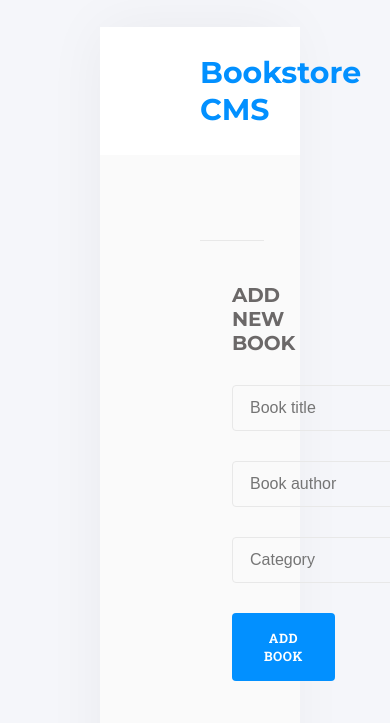
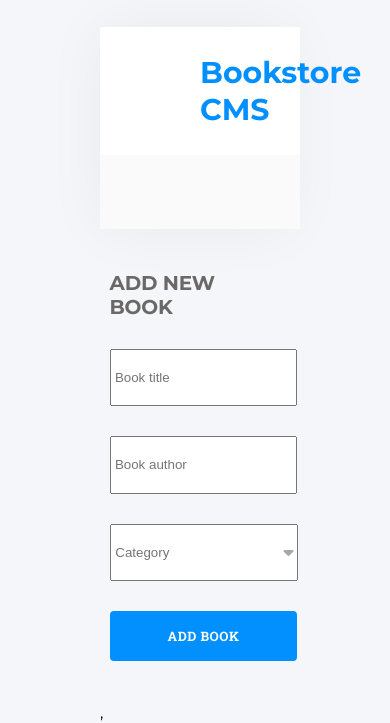
Before and after one commit to Izebiafe/book-store, a React (Create React App) app: page / in a window 390 px wide. Shown: the part 122-845 px from the top of the page. Built offline with nearby package versions, Linux system fonts and the light colour scheme; no server answers.

Commit message:
adjust form elements to the left

```diff
--- a/src/App.js
+++ b/src/App.js
@@ -11,22 +11,22 @@ function App() {
       <div className="App">
         <Navbar />
         <main>
-
           <Routes>
             <Route
               path="/"
               element={(
-                <ul>
-                  <BookList />
-                </ul>
-              )}
+                <>
+                  <ul>
+                    <BookList />
+                  </ul>
+                </>
+            )}
             />
             <Route path="/categories" element={<Categories />} />
           </Routes>
-          <Input />
         </main>
-        <Input />
       </div>
+      <Input />
     </BrowserRouter>
   );
 }
--- a/src/components/styles/book.css
+++ b/src/components/styles/book.css
@@ -1,6 +1,8 @@
 .book-container {
   display: flex;
-  flex-wrap: wrap; /* Allow books to wrap on smaller screens */
+  flex-wrap: wrap;
+
+  /* Allow books to wrap on smaller screens */
   justify-content: space-between;
   gap: 1.68rem;
   padding: 1.68rem;
@@ -10,7 +12,9 @@
 }
 
 .book {
-  flex: 1; /* Allow books to take equal width and wrap on smaller screens */
+  flex: 1;
+
+  /* Allow books to take equal width and wrap on smaller screens */
   display: flex;
   flex-direction: column;
   gap: 1.5rem;
@@ -50,7 +54,7 @@
 
 .book-buttons {
   display: flex;
-  gap: 2rem; /* Adjust spacing between buttons */
+  gap: 2rem;
 }
 
 .book-buttons button {
@@ -63,9 +67,17 @@
   cursor: pointer;
 }
 
-/* Remove margin and border-right from last button */
 .book-buttons button:last-child {
   margin-left: 0;
   border-right: none;
   padding-right: 0;
 }
+
+.book-buttons button:not(:first-child) {
+  margin-left: 0.5rem;
+}
+
+.book-buttons button:not(:last-child) {
+  border-right: 1.5px solid var(--gray-two);
+  padding-right: 1rem;
+}
--- a/src/components/styles/chapter.css
+++ b/src/components/styles/chapter.css
@@ -13,7 +13,7 @@
 
 .chapter-title {
   color: var(--gray-two);
-  font-size: 0.813rem;
+  font-size: 0.815rem;
 }
 
 .chapter button {
--- a/src/components/styles/input.css
+++ b/src/components/styles/input.css
@@ -2,11 +2,10 @@
   display: flex;
   flex-direction: column;
   gap: 1.88rem;
-  width: 100%;
-  max-width: 800px;
-  margin: 3rem auto 10em;
-  padding: 2.6rem 2rem;
-  border-top: 1px solid var(--gray-three);
+  max-width: 100%;
+  padding: 2.6rem 5%;
+  justify-content: flex-start;
+  box-sizing: border-box;
 }
 
 .form-container h2 {
@@ -19,6 +18,7 @@
 
 .input-form {
   display: flex;
+  width: 100%;
   flex-wrap: wrap;
   gap: 1.88rem;
   color: var(--gray-three);
@@ -28,27 +28,17 @@
 .author,
 .category-input input {
   flex: 1;
-  padding: 0.813rem 1.063rem;
-  border-radius: 4px;
-  border: solid 1px var(--white-three);
-  background-color: var(--white-two);
-  font-size: 1rem;
-  font-weight: normal;
-  color: var(--gray-one);
+  padding: 1.2rem 2%;
 }
 
 .category-input {
   position: relative;
 }
 
-.category-input input {
-  padding-right: 2rem;
-}
-
 .category-input i {
   position: absolute;
   top: 50%;
-  right: 1rem;
+  right: 2%;
   transform: translateY(-50%);
   pointer-events: none;
   color: var(--gray-two);
@@ -60,10 +50,16 @@
   font-size: 0.813rem;
   font-weight: 600;
   font-family: 'Roboto Slab', serif;
-  padding: 1rem 2rem;
+  padding: 1rem 2%;
   border-radius: 0.25rem;
   border: none;
   cursor: pointer;
   transition: filter 0.2s;
   letter-spacing: 0.5px;
 }
+
+@media (max-width: 768px) {
+  .input-form {
+    flex-direction: column;
+  }
+}
```
